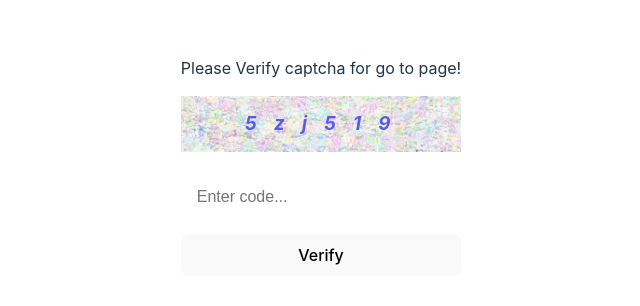
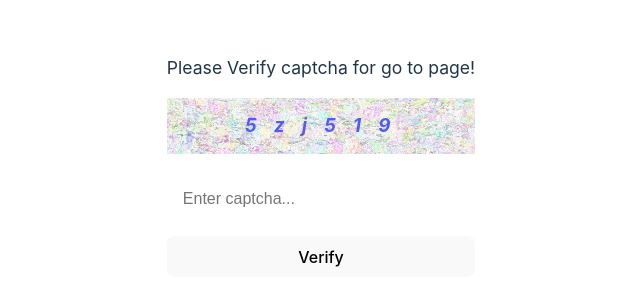
Before and after one commit to nafasebra/react-custom-recaptcha, a React (Vite) app: page / in a window 1280 px wide. Shown: the part 242-548 px from the top of the page, without its empty margins (319-959 px from the left). Built offline with nearby package versions, Linux system fonts and the light colour scheme.

Commit message:
Style: change style of p tag

```diff
--- a/src/App.jsx
+++ b/src/App.jsx
@@ -5,7 +5,6 @@ function App() {
 
   return (
     <div className="App">
-      <p>Please Verify captcha for go to page!</p>
       <Captcha length={6}/>
     </div>
   )
--- a/src/components/captcha.jsx
+++ b/src/components/captcha.jsx
@@ -22,6 +22,7 @@ function Captcha({ length }) {
     <div className="captcha_container">
       {statusSuccess === false ? (
         <>
+          <p>Please Verify captcha for go to page!</p>
           <div className="captcha_image">
             <h3>{generatedCaptcha}</h3>
           </div>
@@ -30,7 +31,7 @@ function Captcha({ length }) {
               type="text"
               value={captchaValue}
               onChange={(e) => setCaptchaValue(e.target.value)}
-              placeholder="Enter code..."
+              placeholder="Enter captcha..."
             />
             <button onClick={onSubmit}>Verify</button>
           </div>
--- a/src/components/success.jsx
+++ b/src/components/success.jsx
@@ -3,8 +3,8 @@ import React from "react";
 function Success() {
   return (
     <div>
-      <h1>Success!</h1>
-      <p>Thanks for login to the website!</p>
+      <h1>Success ✔</h1>
+      <p>Thanks for login👋✌</p>
     </div>
   );
 }
--- a/src/index.css
+++ b/src/index.css
@@ -64,6 +64,17 @@ input[type="text"] {
   margin-bottom: 1rem;
 }
 
+p {
+  font-size: 1.1rem;
+}
+
+#root {
+  max-width: 1280px;
+  margin: 0 auto;
+  padding: 2rem;
+  text-align: center;
+}
+
 .captcha_image {
   background-image: url('./assets/bgcaptcha.png');
   background-repeat: no-repeat;
@@ -83,22 +94,6 @@ input[type="text"] {
   flex-direction: column;
 }
 
-#root {
-  max-width: 1280px;
-  margin: 0 auto;
-  padding: 2rem;
-  text-align: center;
-}
-
-.card {
-  padding: 2em;
-}
-
-.read-the-docs {
-  color: #888;
-}
-
-
 @media (prefers-color-scheme: light) {
   :root {
     color: #213547;
```
